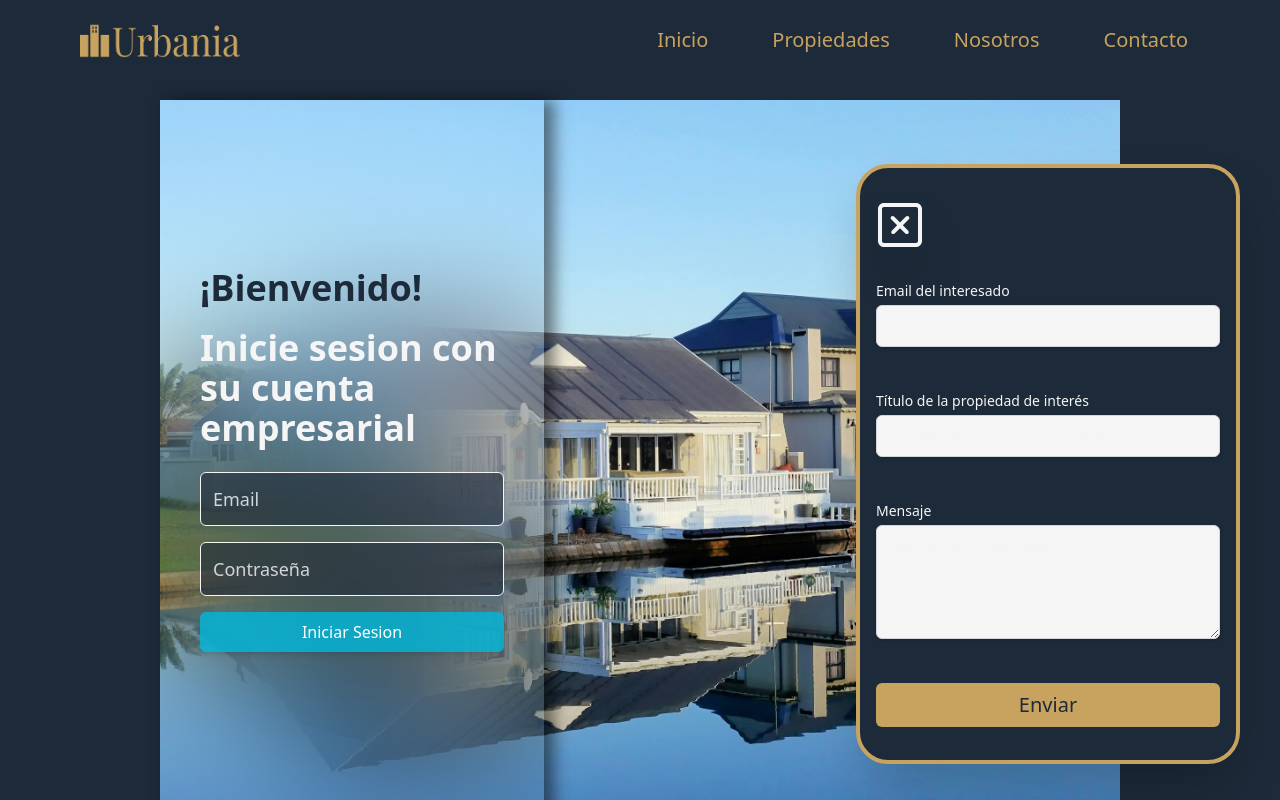
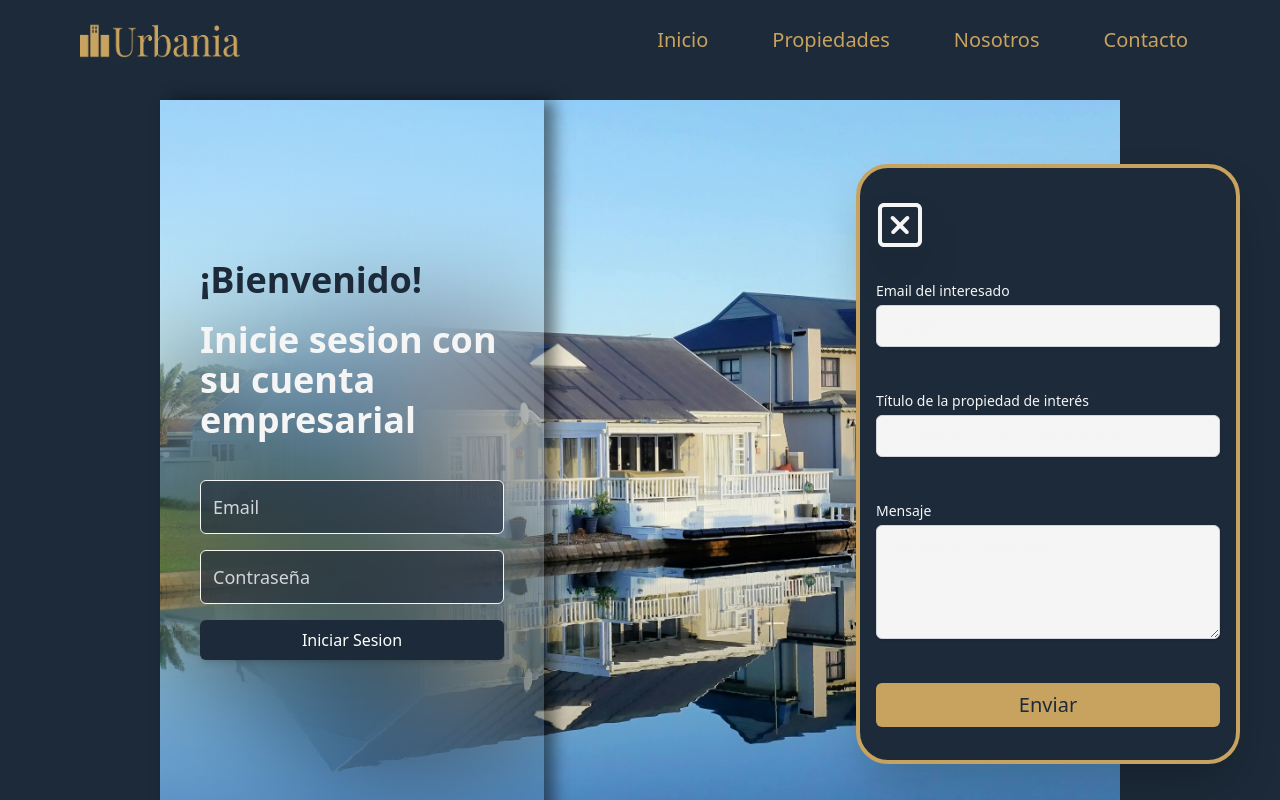
Before and after one commit to No-Country-simulation/s21-14-n-webapp, a React (Vite) app in the folder client/: page /#/inicioSesion in a window 1280 px wide. Both pictures are taken after a click on the button 1176 px from the left and 724 px from the top of the page. Shown: the top 800 px of the page. Built offline with nearby package versions, Linux system fonts and the light colour scheme.

Commit message:
ultimos cambios esteticos

```diff
--- a/client/src/components/login/Login.jsx
+++ b/client/src/components/login/Login.jsx
@@ -28,12 +28,12 @@ export const Login = () => {
                 transition={{ duration: 1, delay: 0.5 }}
             >
                 <motion.div
-                    className="backdrop-blur-3xl shadow-[10px_0_15px_0_rgba(0,0,0,0.5)] p-10 h-full w-[40%] flex flex-col justify-center items-center gap-6 [&_input]:text-lg [&_input]:text-tertiary [&_input]:border-tertiary [&_label]:text-tertiary [&_label]:text-lg [&_label]:font-semibold"
+                    className="backdrop-blur-3xl shadow-[10px_0_15px_0_rgba(0,0,0,0.5)] p-10 h-full w-[40%] flex flex-col justify-center items-center gap-10 [&_input]:text-lg [&_input]:text-tertiary [&_input]:border-tertiary [&_label]:text-tertiary [&_label]:text-lg [&_label]:font-semibold"
                     initial={{ x: -100, opacity: 0 }}
                     animate={{ x: 0, opacity: 1 }}
                     transition={{ duration: 1 }}
                 >
-                    <div className='flex flex-col gap-5'>
+                    <div className='flex flex-col gap-5 w-full'>
                         <h2 className="text-4xl font-bold text-primary">¡Bienvenido!</h2>
                         <p className="text-4xl font-semibold max-w-96 text-tertiary">Inicie sesion con su cuenta empresarial</p>
                     </div>
@@ -54,7 +54,7 @@ export const Login = () => {
                         />
                         <motion.button
                             type="submit"
-                            className="w-full bg-cyan-500/80 text-white py-2 rounded-md hover:bg-cyan-500 transition shadow-md"
+                            className="w-full bg-primary text-white py-2 rounded-md hover:bg-secundary hover:text-primary transition shadow-md"
                             whileHover={{ scale: 1.05 }}
                             whileTap={{ scale: 0.95 }}
                         >
--- a/client/src/pages/admin/Users.jsx
+++ b/client/src/pages/admin/Users.jsx
@@ -29,7 +29,7 @@ export default function AdminUsers() {
 
     return (
         <motion.div
-            className="max-w-2xl mx-auto p-6 bg-gray-900/80 shadow-2xl rounded-lg backdrop-blur-md text-white"
+            className="max-w-2xl mx-auto p-28   shadow-2xl rounded-lg bg-backdrop-blur-md text-tertiary h-[500px] flex flex-col w-[50%] justify-center"
             initial={{ opacity: 0, y: -50 }}
             animate={{ opacity: 1, y: 0 }}
             transition={{ duration: 0.5 }}
@@ -42,19 +42,19 @@ export default function AdminUsers() {
                     {...register("email", { required: true })}
                     type="email"
                     placeholder="Email"
-                    className="w-full p-3 bg-gray-800/60 border border-white/50 rounded-md focus:outline-none focus:ring-2 focus:ring-cyan-500 text-white placeholder-gray-300"
+                    className="w-full p-3 bg-gray-800/60 border border-white/50 rounded-md focus:outline-none focus:ring-2 focus:ring-secundary text-white placeholder-gray-300"
                     whileFocus={{ scale: 1.05 }}
                 />
                 <motion.input
                     {...register("password", { required: true })}
                     type="password"
                     placeholder="Contraseña"
-                    className="w-full p-3 bg-gray-800/60 border border-white/50 rounded-md focus:outline-none focus:ring-2 focus:ring-cyan-500 text-white placeholder-gray-300"
+                    className="w-full p-3 bg-gray-800/60 border border-white/50 rounded-md focus:outline-none focus:ring-2 focus:ring-secundary text-white placeholder-gray-300"
                     whileFocus={{ scale: 1.05 }}
                 />
                 <motion.button
                     type="submit"
-                    className="w-full bg-cyan-500/80 text-white py-2 rounded-md hover:bg-cyan-500 transition shadow-md"
+                    className="w-full bg-secundary text-primary  py-2 rounded-md hover:bg-tertiary transition shadow-md cursor-pointer"
                     whileHover={{ scale: 1.05 }}
                     whileTap={{ scale: 0.95 }}
                 >
@@ -68,7 +68,7 @@ export default function AdminUsers() {
                     {users.map((user) => (
                         <motion.li
                             key={user._id}
-                            className="flex justify-between items-center p-3 bg-gray-800/70 rounded-md shadow-md"
+                            className="flex justify-between items-center p-3  rounded-md"
                             initial={{ opacity: 0, y: -20 }}
                             animate={{ opacity: 1, y: 0 }}
                             exit={{ opacity: 0, x: -50 }}
```
